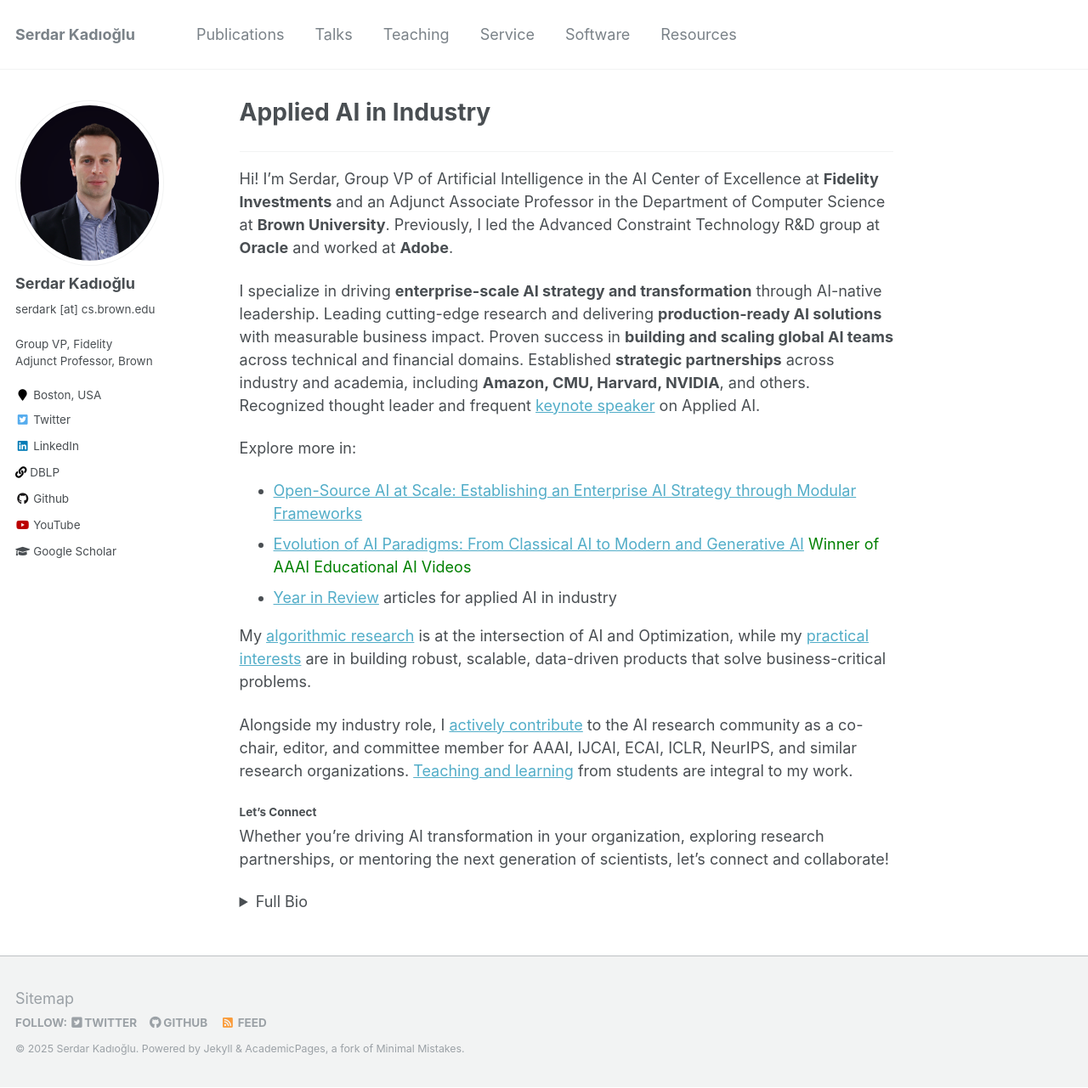
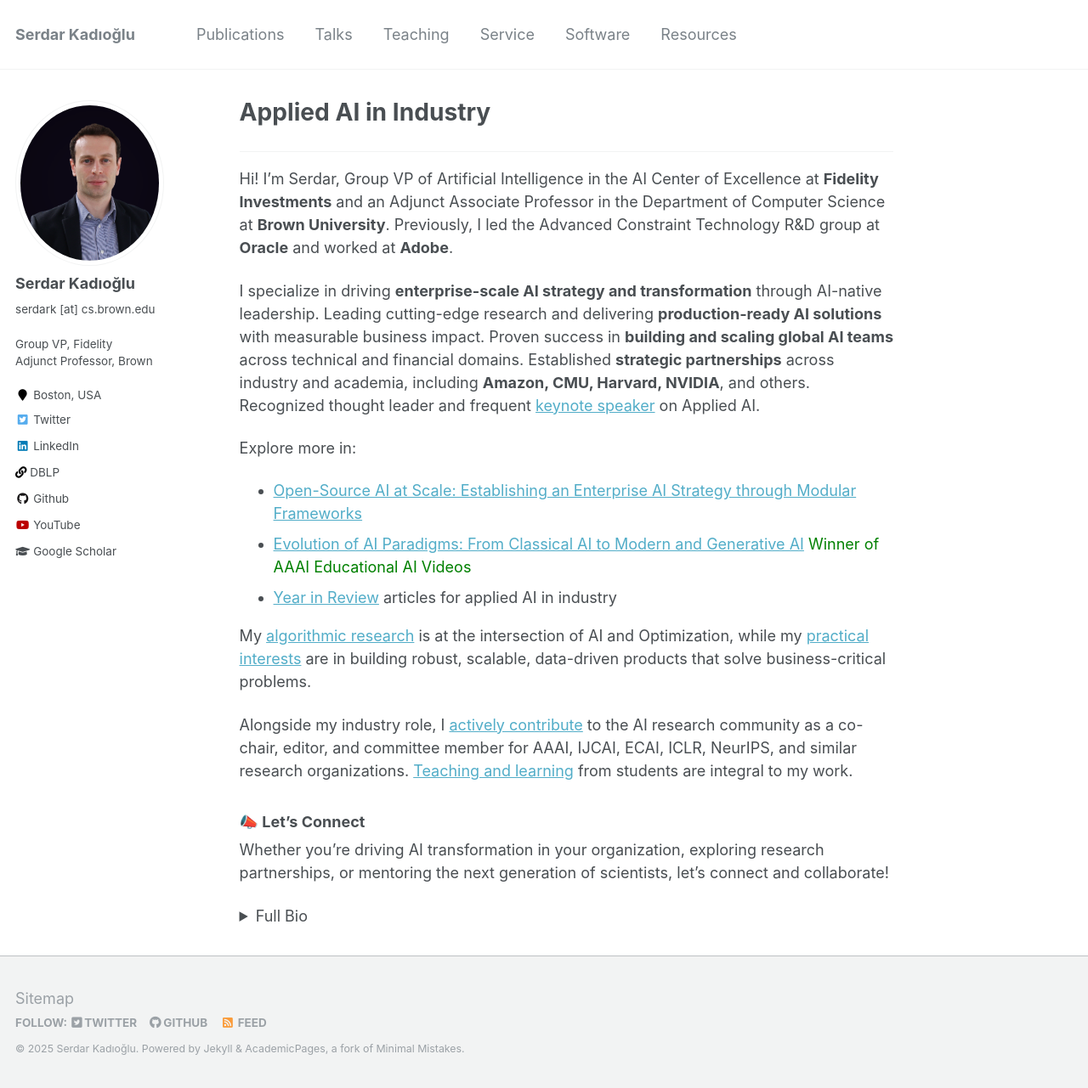
Before and after one commit to skadio/skadio.github.io, a Jekyll site: the page built from _pages/about.md, in a window 1280 px wide and 1281 px high. Shown: the whole window at 85% size. Built offline with Jekyll 4.4.1, drawn with Linux system fonts in a browser that asks for light colours.

```diff
--- a/_pages/about.md
+++ b/_pages/about.md
@@ -24,7 +24,7 @@ My [algorithmic research](https://skadio.github.io/publications/) is at the inte
 
 Alongside my industry role, I [actively contribute](https://skadio.github.io/service/) to the AI research community as a co-chair, editor, and committee member for AAAI, IJCAI, ECAI, ICLR, NeurIPS, and similar research organizations. [Teaching and learning](https://skadio.github.io/teaching/) from students are integral to my work.
 
-#### Let's Connect
+### 📣 Let's Connect
 Whether you're driving AI transformation in your organization, exploring research partnerships, or mentoring the next generation of scientists, let's connect and collaborate!
 
 <details markdown="1">
```
